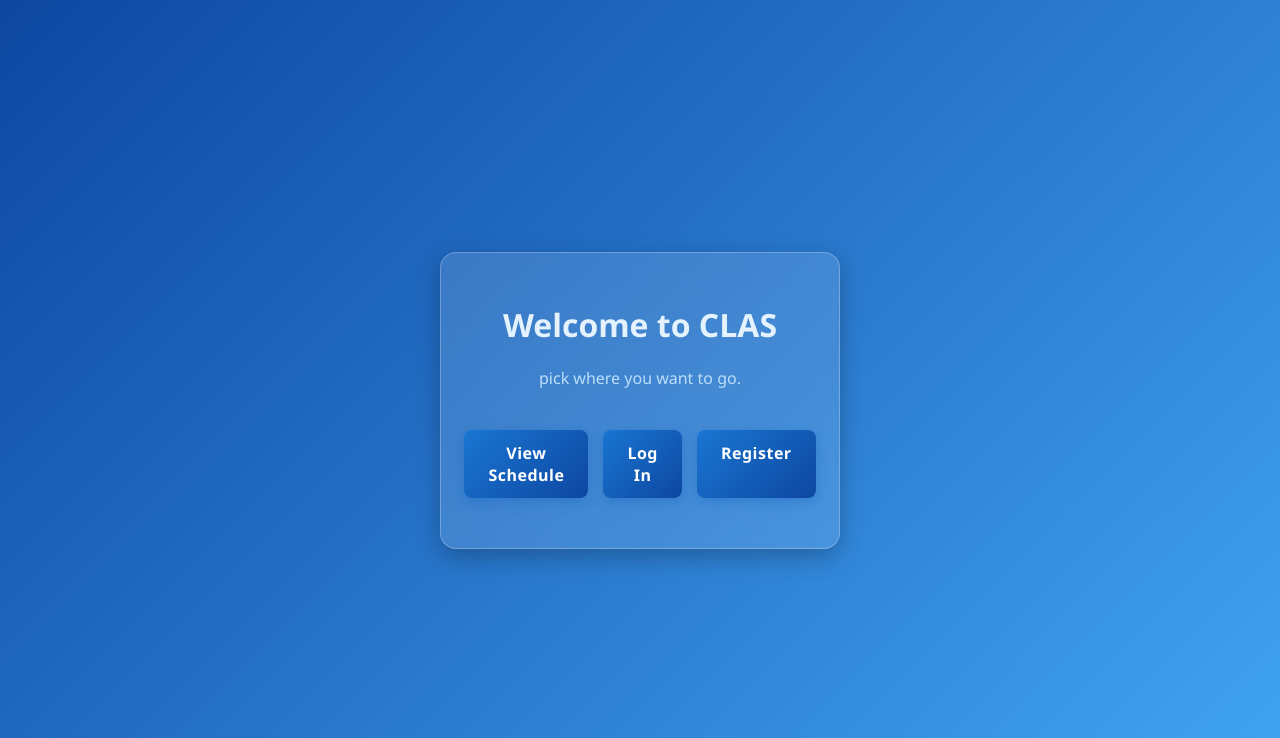
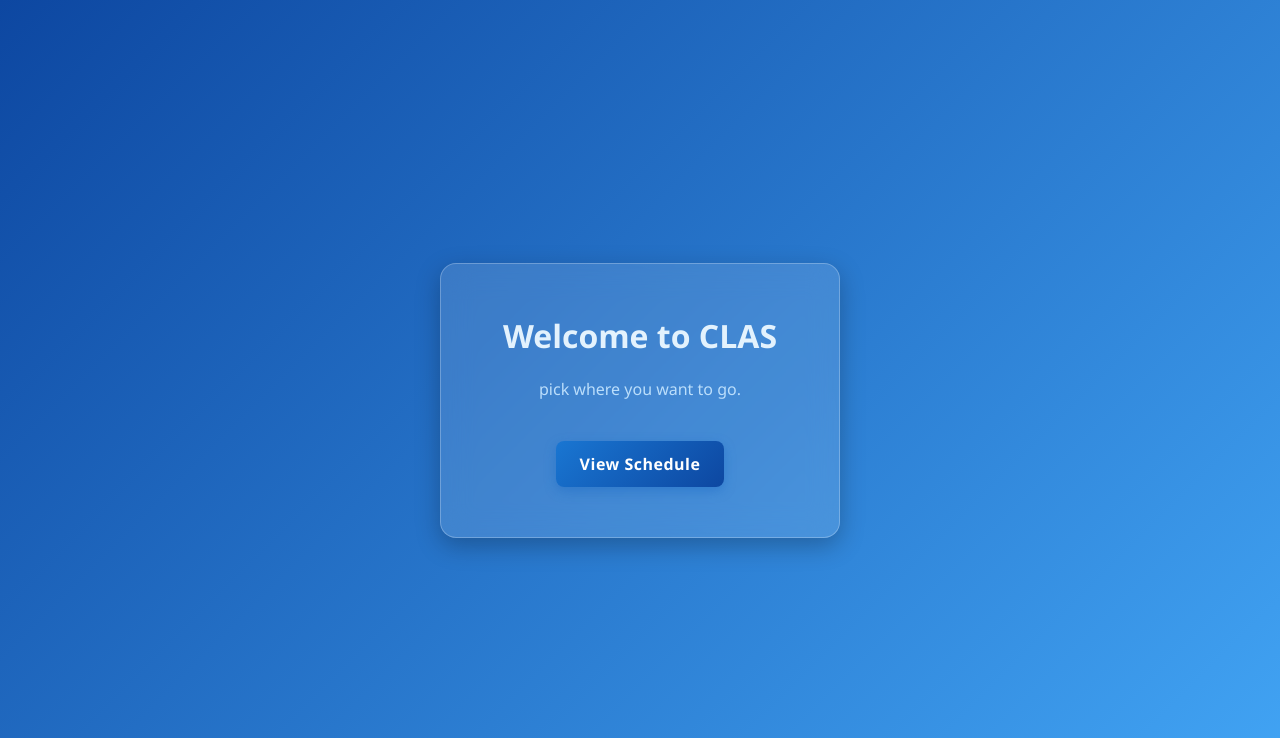
Before and after one commit to NotSMX/Group-Sprint-3-Flask-App, a Flask app: page /home in a window 1280 px wide. Shown: the top 738 px of the page. Run offline with Flask 3, Linux system fonts and the light colour scheme.

Commit message:
Update login form and home page navigation
Changed the login form to use 'email' instead of 'user' as the input name and placeholder. Removed 'Log In' and 'Register' buttons from the home page. Also removed a debug print statement from app.py.

```diff
--- a/app.py
+++ b/app.py
@@ -26,5 +26,4 @@ def static_files(filename):
 if __name__ == '__main__':
     with app.app_context():
         db.create_all()  # Create database tables
-        print("Database recreated successfully!")
     app.run(debug=True)
--- a/templates/home.html
+++ b/templates/home.html
@@ -11,8 +11,6 @@
     <p>pick where you want to go.</p>
     <div class="button-group">
       <a class="btn" href="{{ url_for('main.schedule') }}">View Schedule</a>
-      <a class="btn" href="{{ url_for('main.login') }}">Log In</a>
-      <a class="btn" href="{{ url_for('main.register') }}">Register</a>
     </div>
   </div>
 </body>
--- a/templates/login.html
+++ b/templates/login.html
@@ -20,7 +20,7 @@
     {% block content %}{% endblock %}
 
     <form action="{{ url_for('main.login') }}" method="post">
-      <input type="text" name="user" placeholder="Username" required>
+      <input type="text" name="email" placeholder="Email Address" required>
       <input type="password" name="password" placeholder="Password" required>
       <button type="submit">Log In</button>
     </form>
```
Also changed, not shown: instance/clas_app.db.
